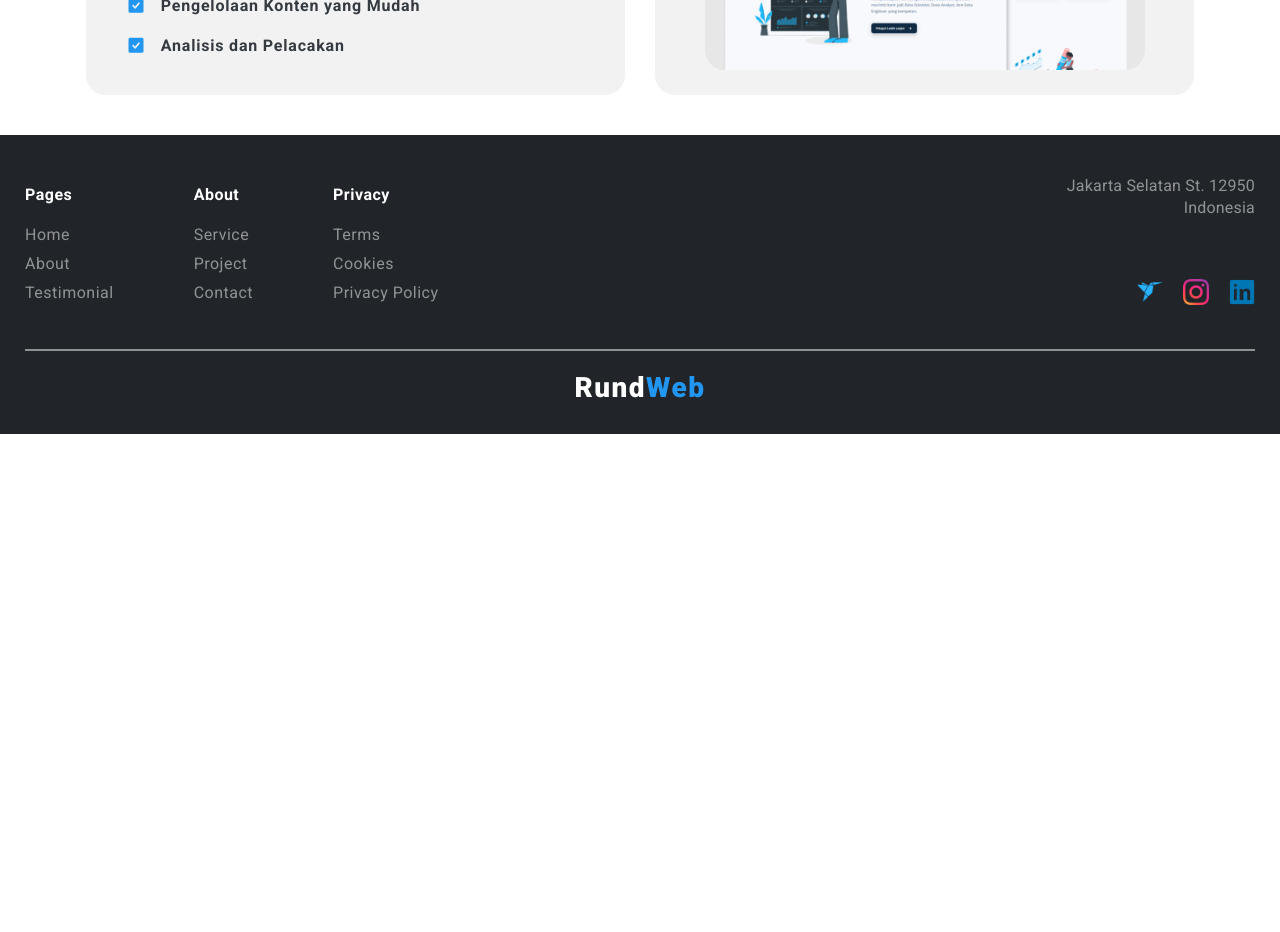
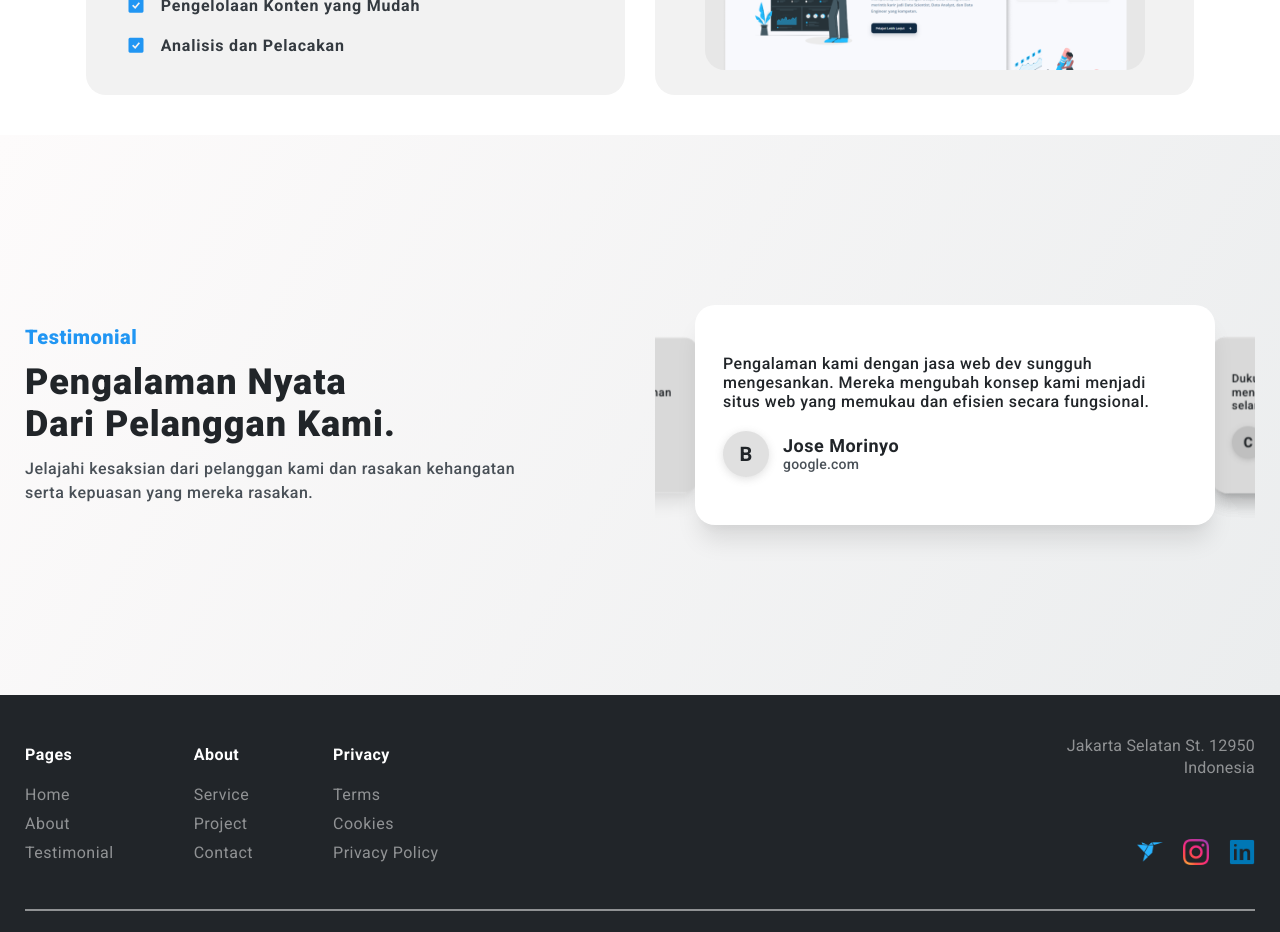
Before and after one commit to rundweb/myporto, a React (Vite) app: page / in a window 1280 px wide. Shown: the part 3700-4632 px from the top of the page. Before the commit the page ends 4134 px from the top, so only its background shows below. Built offline with nearby package versions, Linux system fonts and the light colour scheme.

Commit message:
testi first and done all

```diff
--- a/package.json
+++ b/package.json
@@ -13,7 +13,8 @@
   },
   "dependencies": {
     "react": "^18.2.0",
-    "react-dom": "^18.2.0"
+    "react-dom": "^18.2.0",
+    "swiper": "^11.1.3"
   },
   "devDependencies": {
     "@types/react": "^18.2.66",
--- a/src/assets/main/main.js
+++ b/src/assets/main/main.js
@@ -39,3 +39,41 @@ export const menu = [
     delay: 0,
   },
 ];
+
+export const testi = [
+  {
+    id: 1,
+    text: "Kami sangat puas dengan kemampuan tim pengembang untuk menyesuaikan solusi yang inovatif dengan kebutuhan bisnis kami yang unik.",
+    name: "jose morinyo",
+    web:"google.com",
+    picture: "A"
+  },
+  {
+    id: 2,
+    text: "Pengalaman kami dengan jasa web dev sungguh mengesankan. Mereka mengubah konsep kami menjadi situs web yang memukau dan efisien secara fungsional.",
+    name: "jose morinyo",
+    web:"google.com",
+    picture: "B"
+  },
+  {
+    id: 3,
+    text: "Dukungan teknis mereka sangat responsif, membantu kami mengatasi setiap tantangan dengan cepat dan efektif selama proses pengembangan.",
+    name: "jose morinyo",
+    web:"google.com",
+    picture: "C"
+  },
+  {
+    id: 4,
+    text: "Dari desain hingga peluncuran, kami merasa didukung sepenuhnya dan hasil akhirnya jauh melampaui harapan kami.",
+    name: "jose morinyo",
+    web:"google.com",
+    picture: "D"
+  },
+  {
+    id: 5,
+    text: "Situs web baru kami bukan hanya menarik perhatian pelanggan, tetapi juga meningkatkan konversi dan pertumbuhan bisnis secara keseluruhan.",
+    name: "jose morinyo",
+    web:"google.com",
+    picture: "E"
+  },
+];
--- a/src/components/ContentComponents.jsx
+++ b/src/components/ContentComponents.jsx
@@ -2,6 +2,7 @@ import AboutPages from "../pages/AboutPages"
 import HomePages from "../pages/HomePages"
 import ProjectPages from "../pages/ProjectPages"
 import ServicesPages from "../pages/ServicesPages"
+import TestiPages from "../pages/TestiPages"
 
 const ContentComponents = () => {
   return (
@@ -10,6 +11,7 @@ const ContentComponents = () => {
       <AboutPages/>
       <ServicesPages/>
       <ProjectPages/>
+      <TestiPages/>
     </>
   )
 }
--- /dev/null
+++ b/src/pages/TestiPages.jsx
@@ -0,0 +1,67 @@
+import "./style/testipages.css";
+import { testi } from "../assets/main/main";
+// Import Swiper React components
+import { Swiper, SwiperSlide } from "swiper/react";
+
+// Import Swiper styles
+import "swiper/css";
+
+// import required modules
+import { Autoplay, EffectCreative } from "swiper/modules";
+
+const TestiPages = () => {
+  return (
+    <section className="testi">
+      <div className="testi-content">
+        <div className="testi-title">
+          <h1>Testimonial</h1>
+          <h2>
+            Pengalaman nyata <br /> dari pelanggan kami.
+          </h2>
+          <p>
+            Jelajahi kesaksian dari pelanggan kami dan rasakan kehangatan serta
+            kepuasan yang mereka rasakan.
+          </p>
+        </div>
+        <div className="testi-list">
+          <Swiper
+             grabCursor={true}
+             effect={'creative'}
+             loop={true}
+             creativeEffect={{
+               prev: {
+                 shadow: true,
+                 translate: ['-120%', 0, -500],
+               },
+               next: {
+                 shadow: true,
+                 translate: ['120%', 0, -500],
+               },
+             }}
+             autoplay={{
+                delay: 5000,
+                disableOnInteraction: false,
+              }}
+             modules={[Autoplay,EffectCreative]}
+             className="mySwiper2"
+          >
+            {testi.map((testies) => (
+              <SwiperSlide key={testies.id}>
+                <h1 className="swip-text">{testies.text}</h1>
+                <div className="swip-name">
+                  <p>{testies.picture}</p>
+                  <div className="swip-namev2">
+                    <h3>{testies.name}</h3>
+                    <h5>{testies.web}</h5>
+                  </div>
+                </div>
+              </SwiperSlide>
+            ))}
+          </Swiper>
+        </div>
+      </div>
+    </section>
+  );
+};
+
+export default TestiPages;
--- a/src/pages/style/servicespages.css
+++ b/src/pages/style/servicespages.css
@@ -89,3 +89,12 @@
 .service-img img {
   max-width: 100px;
 }
+
+@media (max-width:560px) {
+  .service-title h1{
+    font-size: 26px;
+  }
+  .service-list{
+    padding: 20px 10px;
+  }
+}
--- /dev/null
+++ b/src/pages/style/testipages.css
@@ -0,0 +1,147 @@
+.testi {
+  width: 100%;
+  min-height: 70vh;
+  padding: 25px;
+  background-image: linear-gradient(120deg, #fdfbfb 0%, #ebedee 100%);
+  display: flex;
+  align-items: center;
+}
+
+.testi-content {
+  max-width: 1250px;
+  width: 100%;
+  margin: 0 auto;
+  display: flex;
+  align-items: center;
+  justify-content: space-between;
+  flex-wrap: wrap;
+  gap: 10px;
+}
+
+.testi-title {
+  display: flex;
+  flex-direction: column;
+  gap: 12px;
+  max-width: 500px;
+  width: 100%;
+}
+
+.testi-title h1 {
+  color: var(--color-blue1);
+  font-size: 20px;
+  letter-spacing: 0.5px;
+  font-weight: 800;
+}
+
+.testi-title h2 {
+  font-size: 36px;
+  letter-spacing: 1px;
+  font-weight: 800;
+  color: var(--color-black1);
+  text-transform: capitalize;
+}
+
+.testi-title p {
+  color: var(--color-black3);
+  font-weight: 500;
+  font-size: 16px;
+  line-height: 24px;
+  letter-spacing: 0.5px;
+}
+
+.testi-list{
+    max-width: 600px;
+    width: 100%;
+}
+
+.swiper {
+  padding: 40px !important;
+}
+
+.swiper-slide {
+  background-color: #fff;
+  padding: 28px;
+  border-radius: 20px !important;
+  box-shadow: rgba(0, 0, 0, 0.1) 0px 20px 25px -5px,
+    rgba(0, 0, 0, 0.04) 0px 10px 10px -5px;
+  cursor: pointer;
+  height: 220px !important;
+  display: flex !important;
+  flex-direction: column;
+  justify-content: center;
+  overflow: hidden;
+}
+
+.swiper-slide h1 {
+  color: var(--color-black1);
+  font-size: 16px;
+  font-weight: 500;
+  letter-spacing: 0.5px;
+}
+
+.swip-name {
+  display: flex;
+  align-items: center;
+  justify-content: flex-start;
+  margin-top: 20px;
+  gap: 14px;
+}
+
+.swip-name p {
+  height: 46px;
+  width: 46px;
+  background-color: rgba(99, 99, 99, 0.2);
+  box-shadow: rgba(99, 99, 99, 0.2) 0px 2px 8px 0px;
+  border-radius: 50%;
+  display: flex;
+  align-items: center;
+  justify-content: center;
+  font-weight: 600;
+  font-size: 20px;
+  color: var(--color-black1);
+}
+
+.swip-namev2 h3 {
+  color: var(--color-black1);
+  font-size: 18px;
+  text-transform: capitalize;
+  font-weight: 600;
+  letter-spacing: 0.5px;
+}
+
+.swip-namev2 h5 {
+  color: var(--color-black3);
+  font-size: 14px;
+  letter-spacing: 0.2px;
+  font-weight: 500;
+}
+
+@media (max-width : 860px) {
+    .testi-content{
+        align-items: center;
+        justify-content: center;
+    }
+
+    .testi-title{
+        text-align: center;
+    }
+}
+
+@media (max-width:560px) {
+    .testi-title h2{
+        font-size: 28px;
+    }
+
+    .testi-title p{
+        font-size: 14px;
+    }
+
+    .swiper-slide h1{
+        font-size: 14px;
+        line-height: 20px;
+    }
+
+    .swip-namev2 {
+
+    }
+}
```
Also changed, not shown: 1 other file (tests, documents, lock files or other folders).
